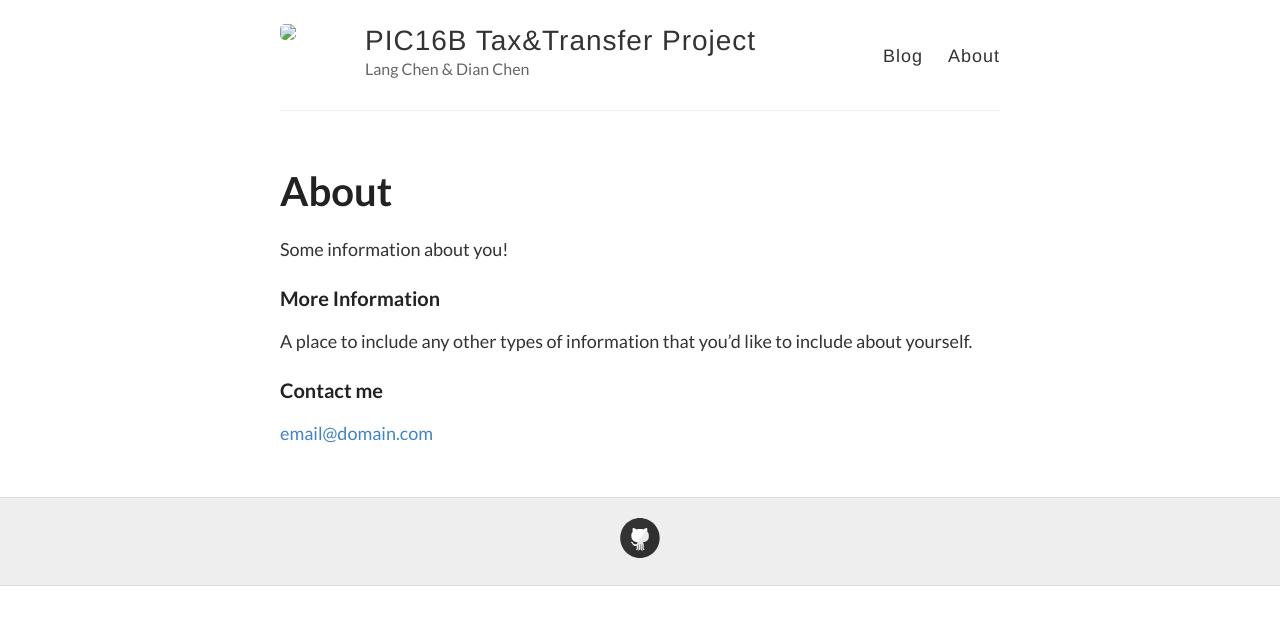
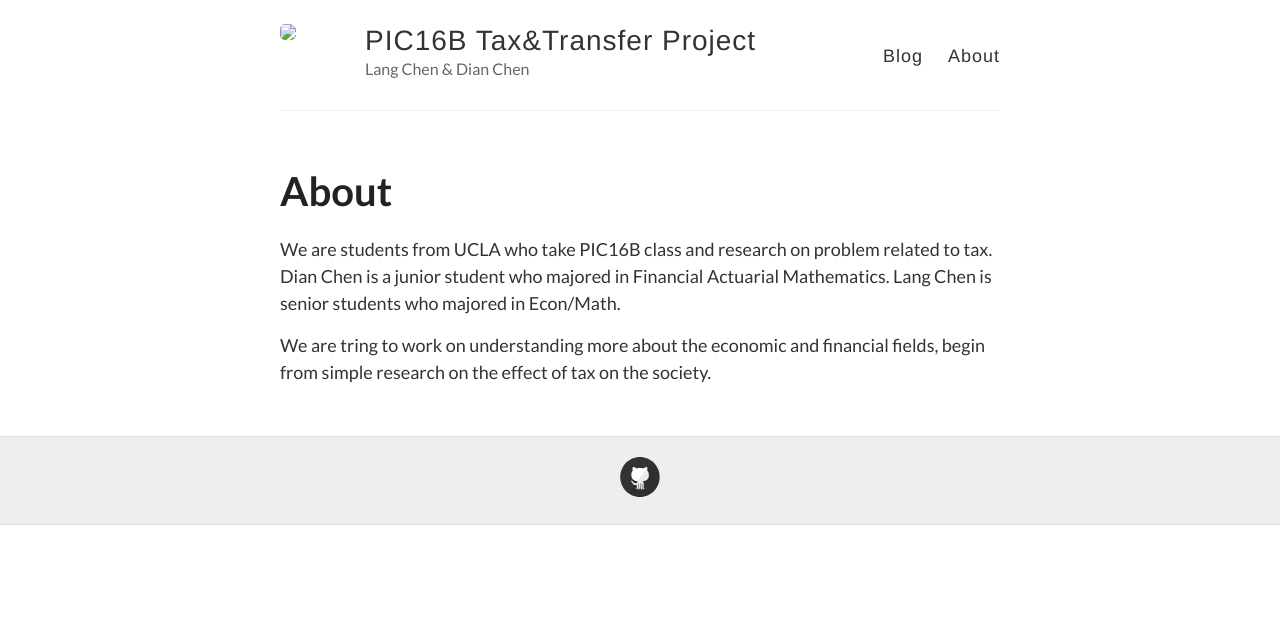
Before and after one commit to CathrynChen8/D-B-post, a Jekyll site: the page built from about.md, in a window 1280 px wide. Shown: the top 625 px of the page. Built offline with Jekyll 4.4.1, drawn with Linux system fonts in a browser that asks for light colours.

Commit message:
self introduction

```diff
--- a/about.md
+++ b/about.md
@@ -4,12 +4,6 @@ title: About
 permalink: /about/
 ---
 
-Some information about you!
+We are students from UCLA who take PIC16B class and research on problem related to tax. Dian Chen is a junior student who majored in Financial Actuarial Mathematics. Lang Chen is senior students who majored in Econ/Math.
 
-### More Information
-
-A place to include any other types of information that you'd like to include about yourself.
-
-### Contact me
-
-[email@domain.com](mailto:email@domain.com)
+We are tring to work on understanding more about the economic and financial fields, begin from simple research on the effect of tax on the society.
```
